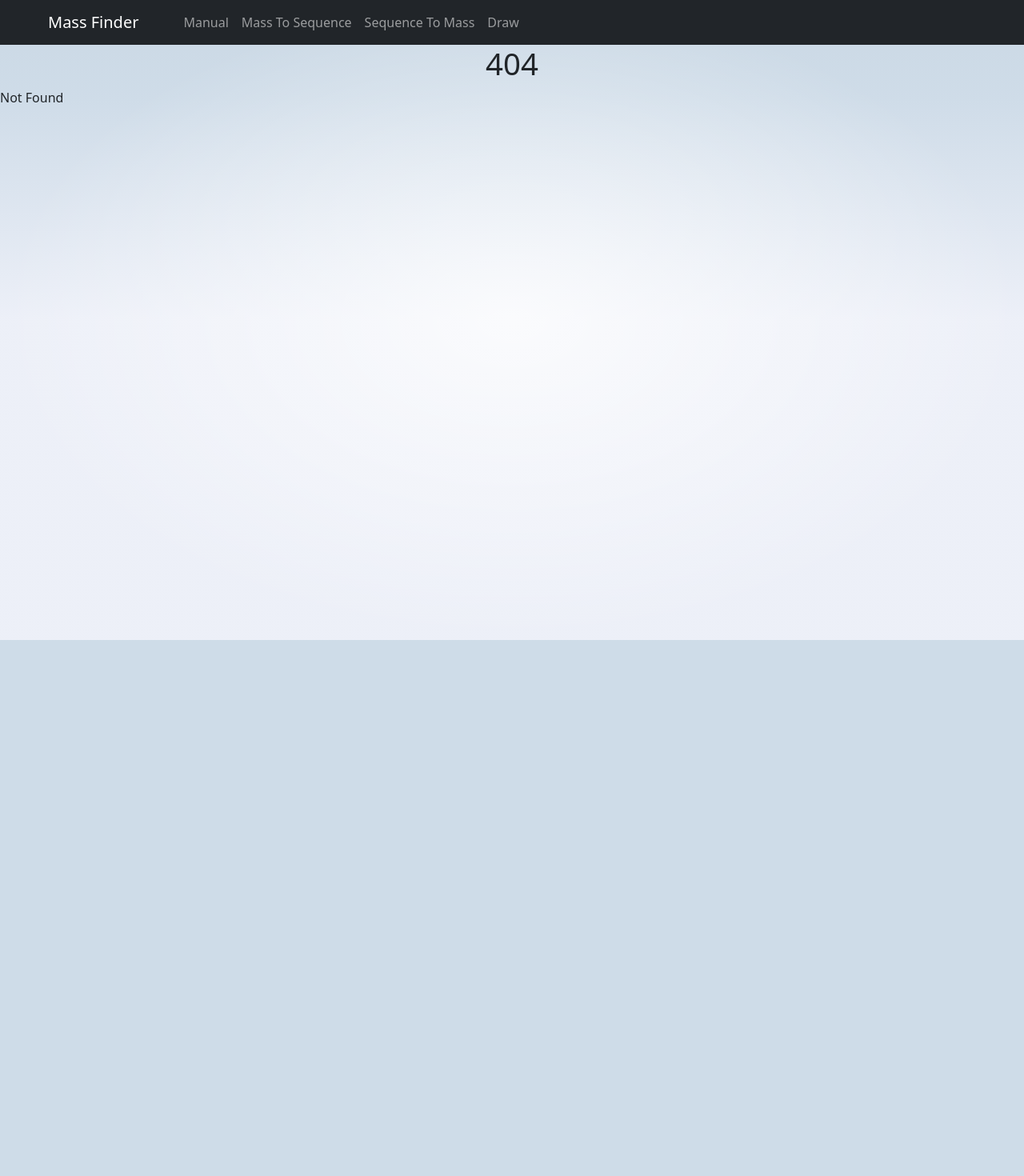
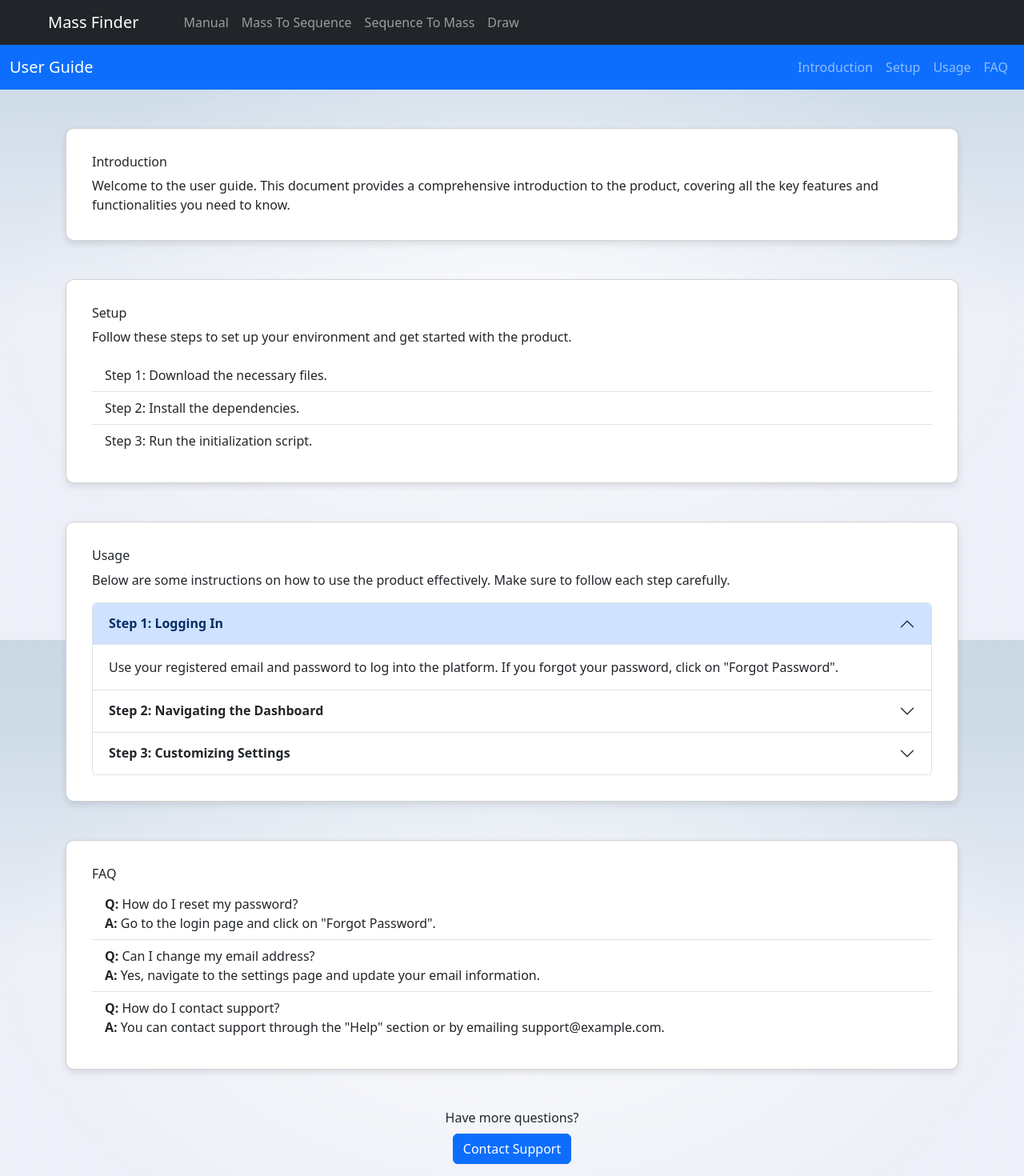
Before and after one commit to Mass-Finder/Mass-Finder-SvelteKit, a SvelteKit app: page /manual in a window 1280 px wide. Before the commit this address had no page. Shown: the top 1470 px of the page at 80% size. Before the commit the page ends 800 px from the top, so only its background shows below. Built offline with nearby package versions, Linux system fonts and the light colour scheme; a small style sheet from the web is missing.

Commit message:
feat : 매뉴얼 템플릿 추가

```diff
--- /dev/null
+++ b/src/routes/manual/+page.svelte
@@ -0,0 +1,213 @@
+<script>
+    import { onMount } from 'svelte';
+
+    // 페이지 이동 예시
+    function goToSection(sectionId) {
+      // 해당 섹션 요소를 찾고 스크롤
+      const section = document.getElementById(sectionId);
+      if (section) {
+        section.scrollIntoView({ behavior: 'smooth' });
+      }
+    }
+  </script>
+
+  <svelte:head>
+    <title>User Guide</title>
+  </svelte:head>
+
+  <!-- Navigation Bar -->
+  <nav class="navbar navbar-expand-lg navbar-dark bg-primary">
+    <div class="container-fluid">
+      <a class="navbar-brand" href="#">User Guide</a>
+      <button
+        class="navbar-toggler"
+        type="button"
+        data-bs-toggle="collapse"
+        data-bs-target="#navbarNav"
+        aria-controls="navbarNav"
+        aria-expanded="false"
+        aria-label="Toggle navigation"
+      >
+        <span class="navbar-toggler-icon"></span>
+      </button>
+      <div class="collapse navbar-collapse" id="navbarNav">
+        <ul class="navbar-nav ms-auto">
+          <li class="nav-item">
+            <a class="nav-link" href="javascript:void(0)" on:click={() => goToSection('introduction')}>Introduction</a>
+          </li>
+          <li class="nav-item">
+            <a class="nav-link" href="javascript:void(0)" on:click={() => goToSection('setup')}>Setup</a>
+          </li>
+          <li class="nav-item">
+            <a class="nav-link" href="javascript:void(0)" on:click={() => goToSection('usage')}>Usage</a>
+          </li>
+          <li class="nav-item">
+            <a class="nav-link" href="javascript:void(0)" on:click={() => goToSection('faq')}>FAQ</a>
+          </li>
+        </ul>
+      </div>
+    </div>
+  </nav>
+
+  <!-- Page Content -->
+  <div class="container my-5">
+    <!-- Introduction Section -->
+    <section id="introduction" class="mb-5">
+      <div class="card">
+        <div class="card-body">
+          <h2 class="card-title">Introduction</h2>
+          <p class="card-text">
+            Welcome to the user guide. This document provides a comprehensive introduction to the product, covering all the key features and functionalities you need to know.
+          </p>
+        </div>
+      </div>
+    </section>
+
+    <!-- Setup Section -->
+    <section id="setup" class="mb-5">
+      <div class="card">
+        <div class="card-body">
+          <h2 class="card-title">Setup</h2>
+          <p class="card-text">
+            Follow these steps to set up your environment and get started with the product.
+          </p>
+          <ul class="list-group list-group-flush">
+            <li class="list-group-item">Step 1: Download the necessary files.</li>
+            <li class="list-group-item">Step 2: Install the dependencies.</li>
+            <li class="list-group-item">Step 3: Run the initialization script.</li>
+          </ul>
+        </div>
+      </div>
+    </section>
+
+    <!-- Usage Section -->
+    <section id="usage" class="mb-5">
+      <div class="card">
+        <div class="card-body">
+          <h2 class="card-title">Usage</h2>
+          <p class="card-text">
+            Below are some instructions on how to use the product effectively. Make sure to follow each step carefully.
+          </p>
+
+          <!-- Accordion for Usage Steps -->
+          <div class="accordion" id="usageAccordion">
+            <div class="accordion-item">
+              <h2 class="accordion-header" id="headingOne">
+                <button
+                  class="accordion-button"
+                  type="button"
+                  data-bs-toggle="collapse"
+                  data-bs-target="#collapseOne"
+                  aria-expanded="true"
+                  aria-controls="collapseOne"
+                >
+                  Step 1: Logging In
+                </button>
+              </h2>
+              <div
+                id="collapseOne"
+                class="accordion-collapse collapse show"
+                aria-labelledby="headingOne"
+                data-bs-parent="#usageAccordion"
+              >
+                <div class="accordion-body">
+                  Use your registered email and password to log into the platform. If you forgot your password, click on "Forgot Password".
+                </div>
+              </div>
+            </div>
+            <div class="accordion-item">
+              <h2 class="accordion-header" id="headingTwo">
+                <button
+                  class="accordion-button collapsed"
+                  type="button"
+                  data-bs-toggle="collapse"
+                  data-bs-target="#collapseTwo"
+                  aria-expanded="false"
+                  aria-controls="collapseTwo"
+                >
+                  Step 2: Navigating the Dashboard
+                </button>
+              </h2>
+              <div
+                id="collapseTwo"
+                class="accordion-collapse collapse"
+                aria-labelledby="headingTwo"
+                data-bs-parent="#usageAccordion"
+              >
+                <div class="accordion-body">
+                  Once logged in, you will be directed to the dashboard where you can view your data, manage settings, and perform actions.
+                </div>
+              </div>
+            </div>
+            <div class="accordion-item">
+              <h2 class="accordion-header" id="headingThree">
+                <button
+                  class="accordion-button collapsed"
+                  type="button"
+                  data-bs-toggle="collapse"
+                  data-bs-target="#collapseThree"
+                  aria-expanded="false"
+                  aria-controls="collapseThree"
+                >
+                  Step 3: Customizing Settings
+                </button>
+              </h2>
+              <div
+                id="collapseThree"
+                class="accordion-collapse collapse"
+                aria-labelledby="headingThree"
+                data-bs-parent="#usageAccordion"
+              >
+                <div class="accordion-body">
+                  You can customize your preferences in the settings tab. Be sure to save your changes once you're done.
+                </div>
+              </div>
+            </div>
+          </div>
+        </div>
+      </div>
+    </section>
+
+    <!-- FAQ Section -->
+    <section id="faq" class="mb-5">
+      <div class="card">
+        <div class="card-body">
+          <h2 class="card-title">FAQ</h2>
+          <ul class="list-group list-group-flush">
+            <li class="list-group-item">
+              <strong>Q:</strong> How do I reset my password? <br />
+              <strong>A:</strong> Go to the login page and click on "Forgot Password".
+            </li>
+            <li class="list-group-item">
+              <strong>Q:</strong> Can I change my email address? <br />
+              <strong>A:</strong> Yes, navigate to the settings page and update your email information.
+            </li>
+            <li class="list-group-item">
+              <strong>Q:</strong> How do I contact support? <br />
+              <strong>A:</strong> You can contact support through the "Help" section or by emailing support@example.com.
+            </li>
+          </ul>
+        </div>
+      </div>
+    </section>
+
+    <!-- Footer with CTA -->
+    <footer class="text-center mt-5">
+      <p class="mb-2">Have more questions?</p>
+      <a href="mailto:support@example.com" class="btn btn-primary">Contact Support</a>
+    </footer>
+  </div>
+
+  <style>
+    .card {
+      margin-bottom: 2rem;
+      border-radius: 10px;
+      box-shadow: 0 4px 8px rgba(0, 0, 0, 0.1);
+    }
+    .card-body {
+      padding: 2rem;
+    }
+    .accordion-button {
+      font-weight: bold;
+    }
+  </style>
```
